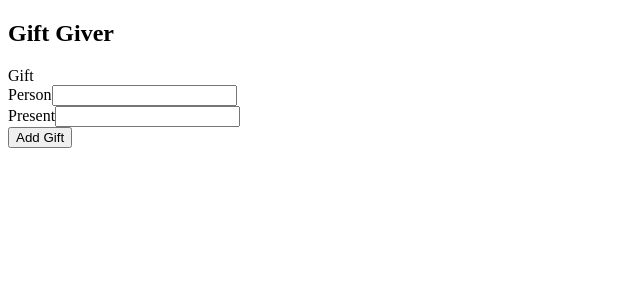
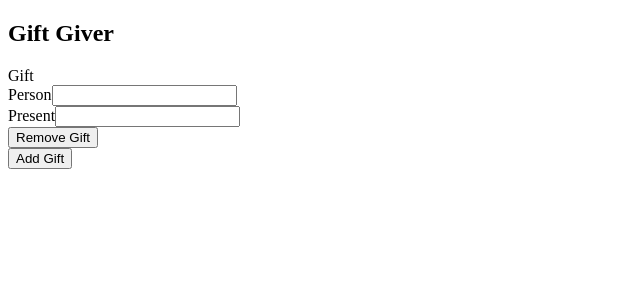
Before and after one commit to sumitjoshi97/giftgiver, a React (Create React App) app: page / in a window 1280 px wide. Both pictures are taken after a click on the button "Add Gift". Shown: the top 300 px of the page, without its empty margins (0-640 px from the left). Built offline with nearby package versions, Linux system fonts and the light colour scheme.

Commit message:
button addded to remove gift from list

```diff
--- a/src/components/Gift/Gift.js
+++ b/src/components/Gift/Gift.js
@@ -41,6 +41,10 @@
             />
           </FormGroup>
         </Form>
+        <Button
+          className="btn-remove"
+          onClick={() => this.props.removeGift(this.props.gift.id)}
+        >Remove Gift</Button>
       </div>
     )
   }
```
